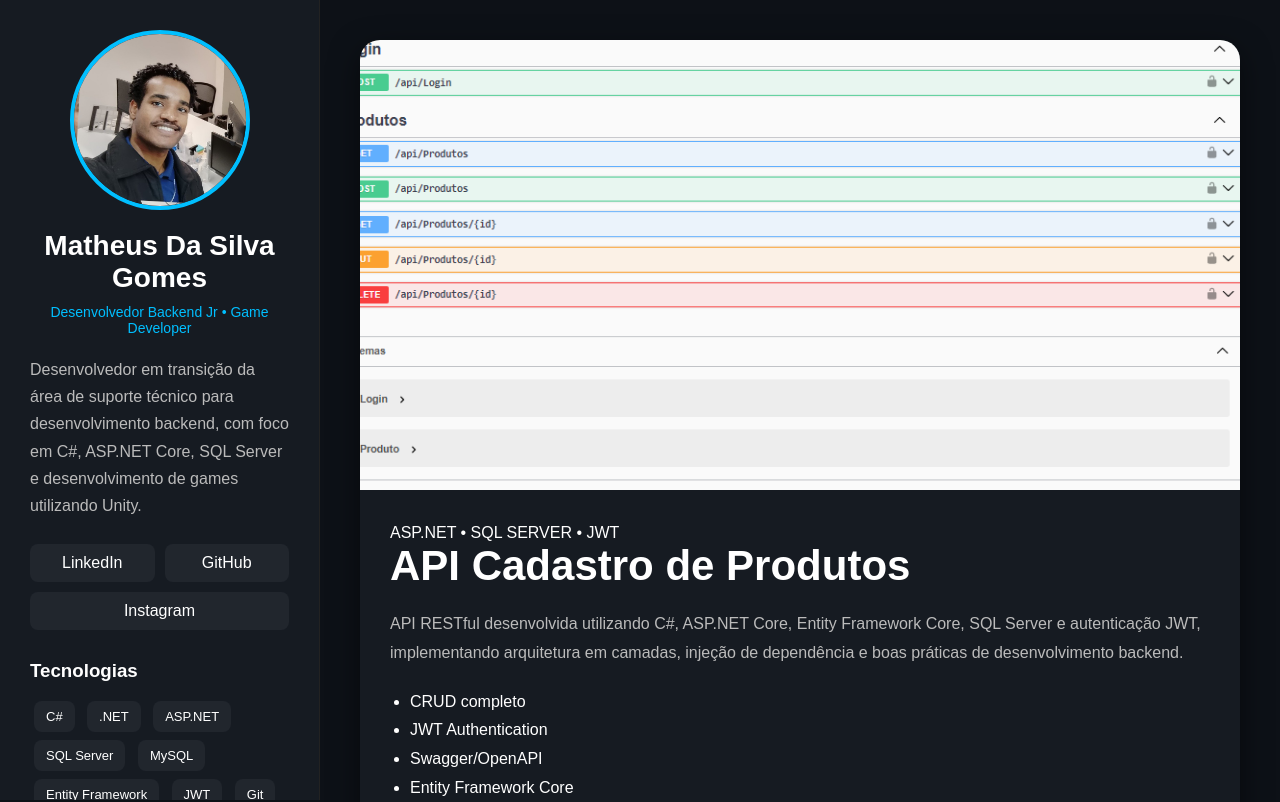
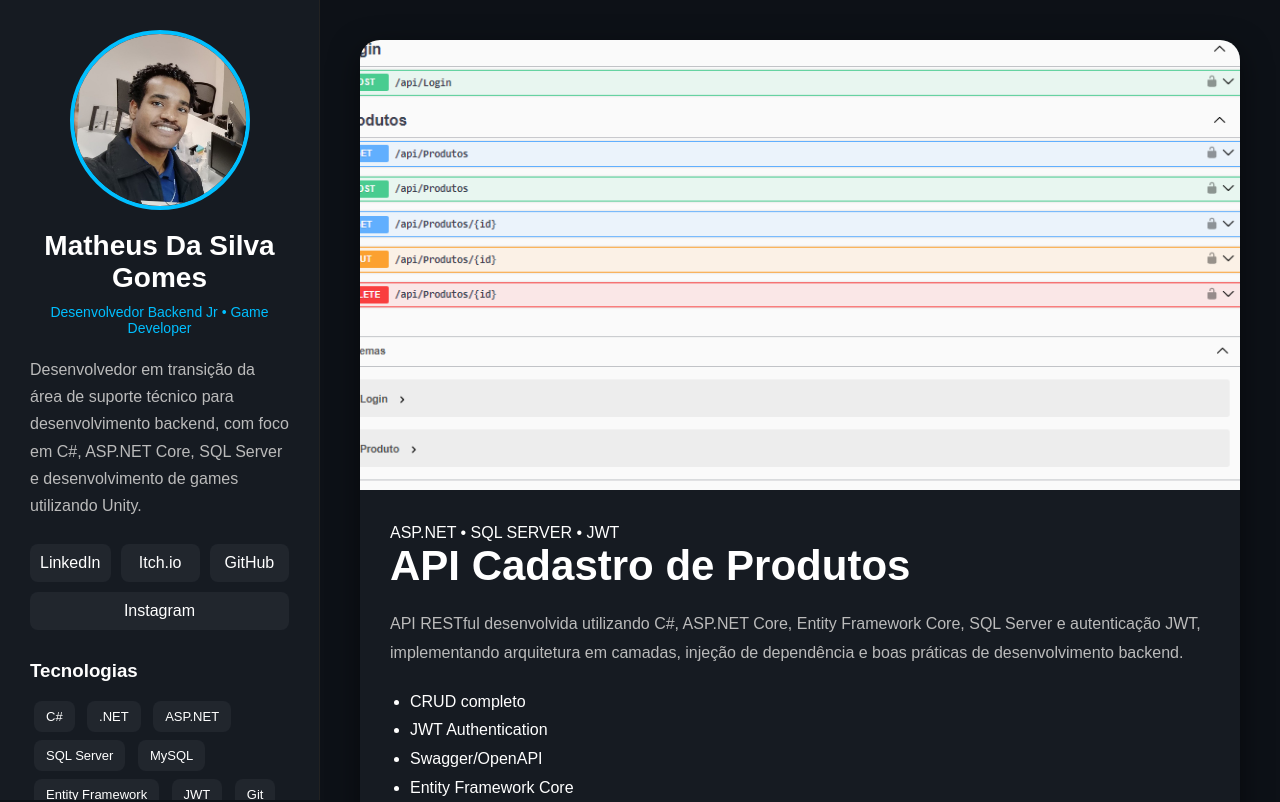
Before and after one commit to DefaultCode01/Portifolio, a plain HTML site: page index.html in a window 1280 px wide. Shown: the top 802 px of the page. Drawn offline with Linux system fonts and the light colour scheme.

Commit message:
update portifolio outubro 2026 v2

```diff
--- a/index.html
+++ b/index.html
@@ -32,6 +32,11 @@
             <a href="https://www.linkedin.com/in/matheus-da-silva-gomes-baa89a23b"
                target="_blank">
                 LinkedIn
+            </a>
+
+            <a href="https://itch.io/profile/matheusgk"
+               target="_blank">
+                Itch.io
             </a>
 
             <a href="https://github.com/DefaultCode01"
```
